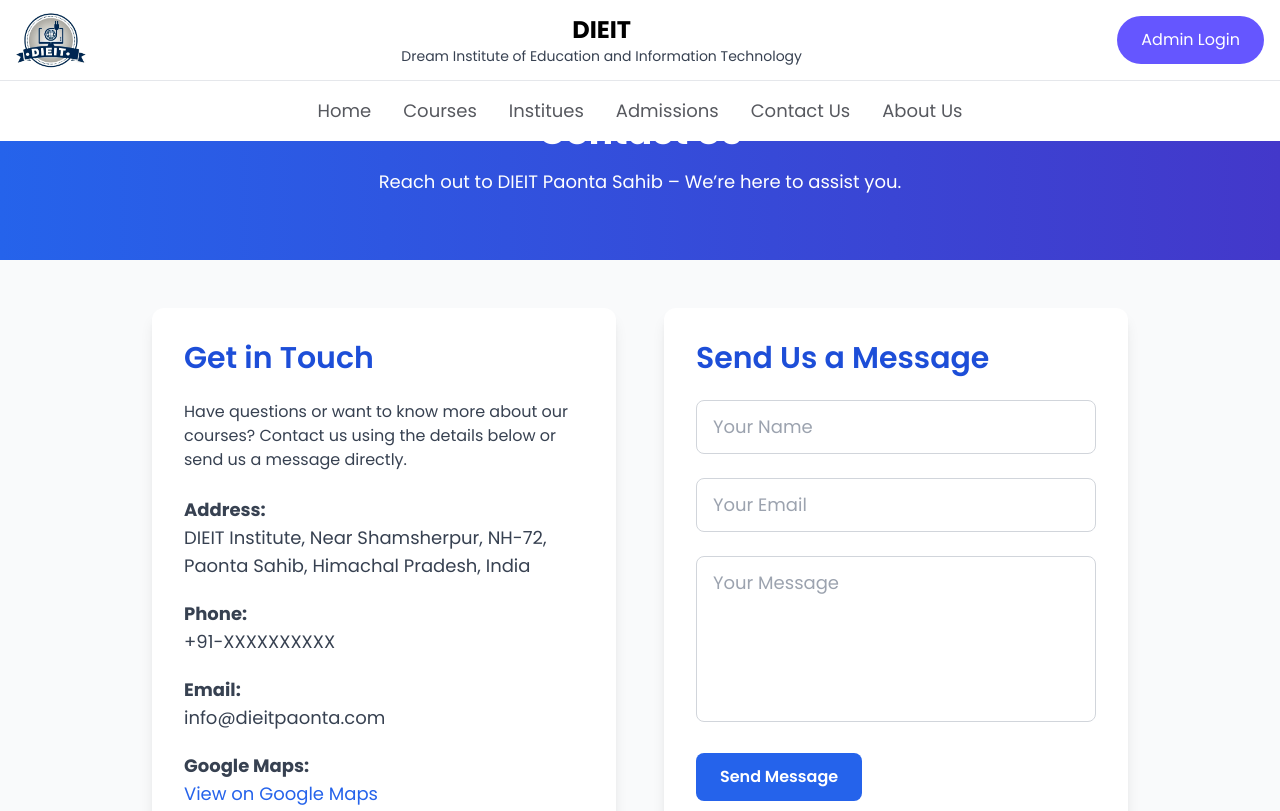
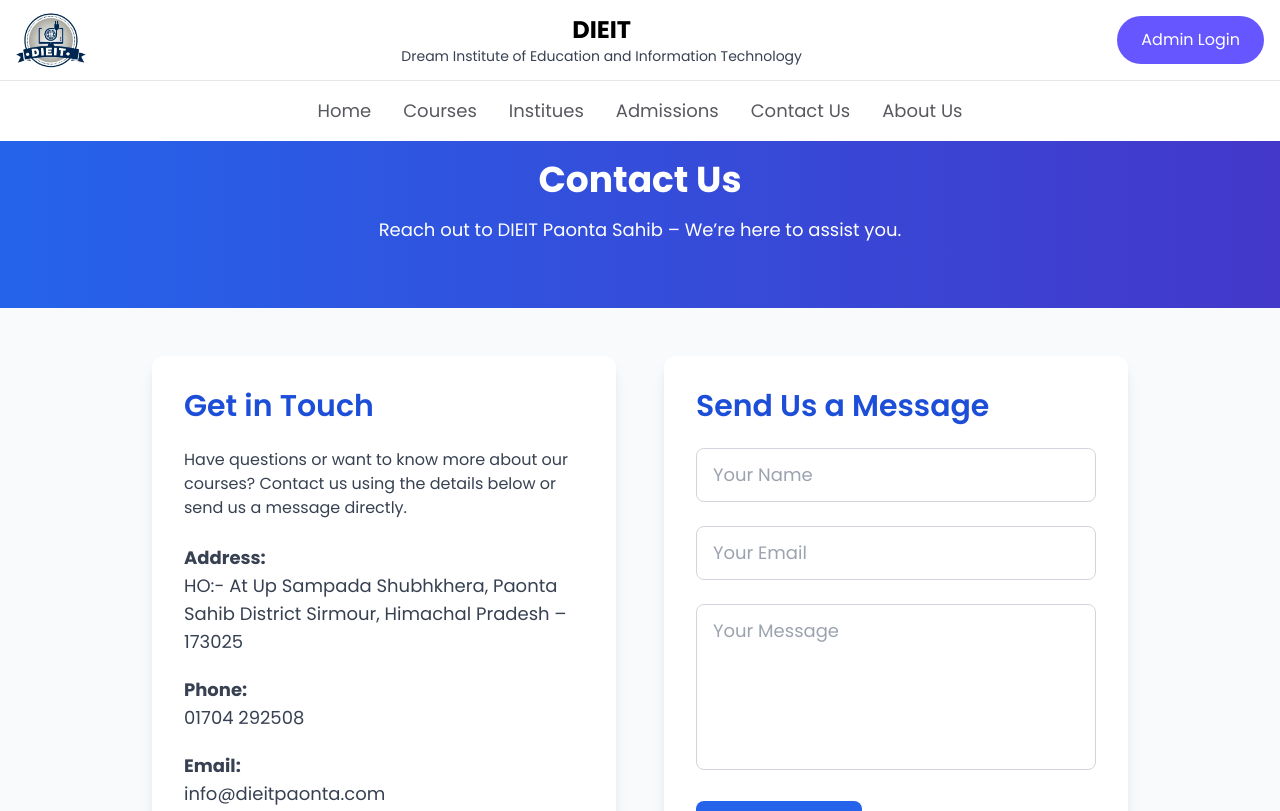
Before and after one commit to Inder1712/Dieit, a Next.js app: page /contact in a window 1280 px wide. Shown: the top 811 px of the page. Built offline with nearby package versions, Linux system fonts and the light colour scheme.

Commit message:
fixed margins

```diff
--- a/src/app/admission/page.tsx
+++ b/src/app/admission/page.tsx
@@ -115,7 +115,7 @@ export default function AdmissionsPage() {
   };
 
   return (
-    <div className="bg-slate-50 min-h-screen">
+    <div className="bg-slate-50 min-h-screen mt-12">
       {/* Hero Section */}
       <section className="bg-gradient-to-r from-blue-600 to-indigo-700 text-white pt-28 pb-16 px-6 text-center">
         <h1 className="text-4xl font-bold mb-4">Admissions Open</h1>
--- a/src/app/contact/page.tsx
+++ b/src/app/contact/page.tsx
@@ -16,7 +16,7 @@ export default function ContactPage() {
   };
 
   return (
-    <div className="bg-gray-50 min-h-screen">
+    <div className="bg-gray-50 min-h-screen mt-12">
       {/* Hero Section */}
       <section className="bg-gradient-to-r from-blue-600 to-indigo-700 text-white pt-28 pb-16 px-6 text-center">
         <h1 className="text-4xl font-bold mb-4">Contact Us</h1>
@@ -36,11 +36,12 @@ export default function ContactPage() {
           <ul className="space-y-5 text-gray-700 text-lg">
             <li>
               <strong>Address:</strong><br />
-              DIEIT Institute, Near Shamsherpur, NH-72, Paonta Sahib, Himachal Pradesh, India
+              HO:- At Up Sampada Shubhkhera, Paonta Sahib
+District Sirmour, Himachal Pradesh – 173025
             </li>
             <li>
               <strong>Phone:</strong><br />
-              +91-XXXXXXXXXX
+              01704 292508
             </li>
             <li>
               <strong>Email:</strong><br />
@@ -49,7 +50,7 @@ export default function ContactPage() {
             <li>
               <strong>Google Maps:</strong><br />
               <a
-                href="https://goo.gl/maps/ZcCZKw27NnEyB6eT6"
+                href="https://maps.app.goo.gl/mQoyPvYsM98crk24A?g_st=ic"
                 target="_blank"
                 rel="noopener noreferrer"
                 className="text-blue-600 hover:underline"
--- a/src/app/courses/page.tsx
+++ b/src/app/courses/page.tsx
@@ -78,7 +78,7 @@ export default function CoursesPage() {
               )}
 
               {/* Content */}
-              <div className="p-6 flex flex-col justify-between h-full">
+              <div className="p-6 flex flex-col justify-between h-full mt-12">
                 <div>
                   <h3 className="text-lg font-semibold text-midnight_text">
                     {course.heading}
```
